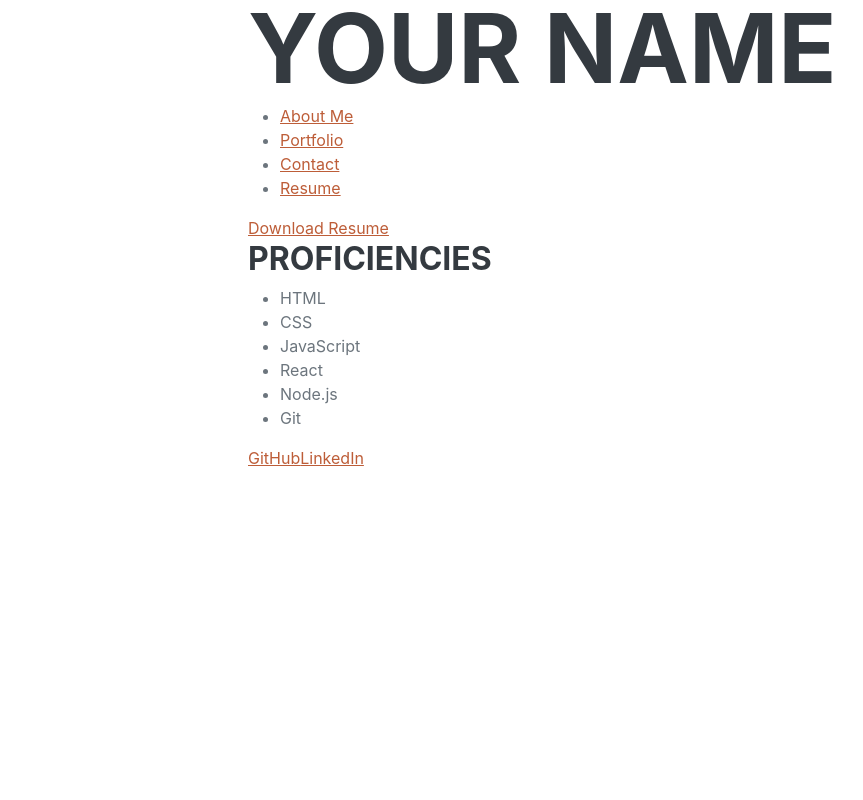
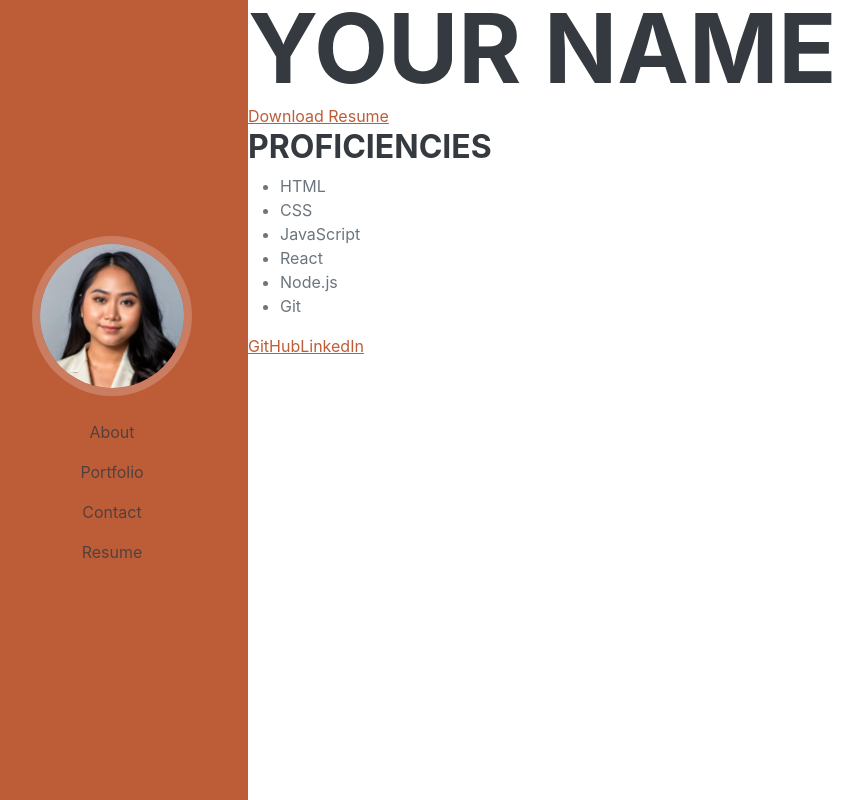
Before and after one commit to retnodamayanti/react-portfolio, a React (Create React App) app: page /resume in a window 1280 px wide. Shown: the whole page, without its empty margins (24-887 px from the left). Built offline with nearby package versions, Linux system fonts and the light colour scheme.

Commit message:
navbar on side

```diff
--- a/src/components/Navigation.js
+++ b/src/components/Navigation.js
@@ -1,16 +1,35 @@
 import React from 'react';
+import { Navbar, Nav } from 'react-bootstrap'; // Import NavDropdown
 import { Link } from 'react-router-dom';
+import avatarImage from '../images/avatar.jpg';
 
 const Navigation = () => {
   return (
-    <nav>
-      <ul>
-        <li><Link to="/" className="active">About Me</Link></li>
-        <li><Link to="/portfolio">Portfolio</Link></li>
-        <li><Link to="/contact">Contact</Link></li>
-        <li><Link to="/resume">Resume</Link></li>
-      </ul>
-    </nav>
+    <Navbar id="sideNav" expand="lg" variant="dark" className="navbar-dark bg-primary fixed-top">
+      <Navbar.Brand as={Link} to="/" className="navbar-brand js-scroll-trigger">
+        <span className="d-block d-lg-none">Clarence Taylor</span>
+        <span className="d-none d-lg-block">
+          <img className="img-fluid img-profile rounded-circle mx-auto mb-2" src={avatarImage} alt="..." />
+        </span>
+      </Navbar.Brand>
+      <Navbar.Toggle aria-controls="navbarResponsive" className="navbar-toggler" />
+      <Navbar.Collapse id="navbarResponsive">
+        <Nav className="navbar-nav">
+          <Nav.Link as={Link} to="/" className="nav-link js-scroll-trigger">
+            About
+          </Nav.Link>
+          <Nav.Link as={Link} to="/portfolio" className="nav-link js-scroll-trigger">
+            Portfolio
+          </Nav.Link>
+          <Nav.Link as={Link} to="/contact" className="nav-link js-scroll-trigger">
+            Contact
+          </Nav.Link>
+          <Nav.Link as={Link} to="/resume" className="nav-link js-scroll-trigger">
+            Resume
+          </Nav.Link>
+        </Nav>
+      </Navbar.Collapse>
+    </Navbar>
   );
 };
 
```
